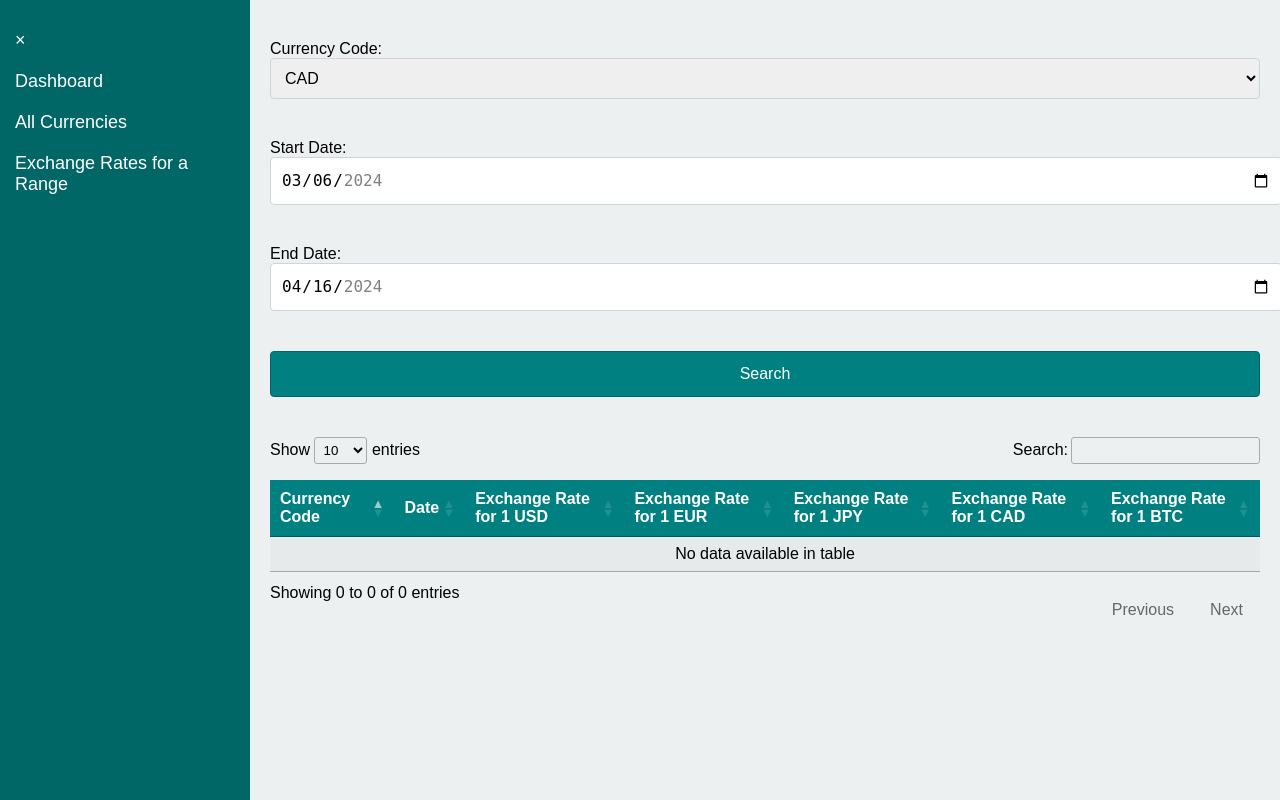
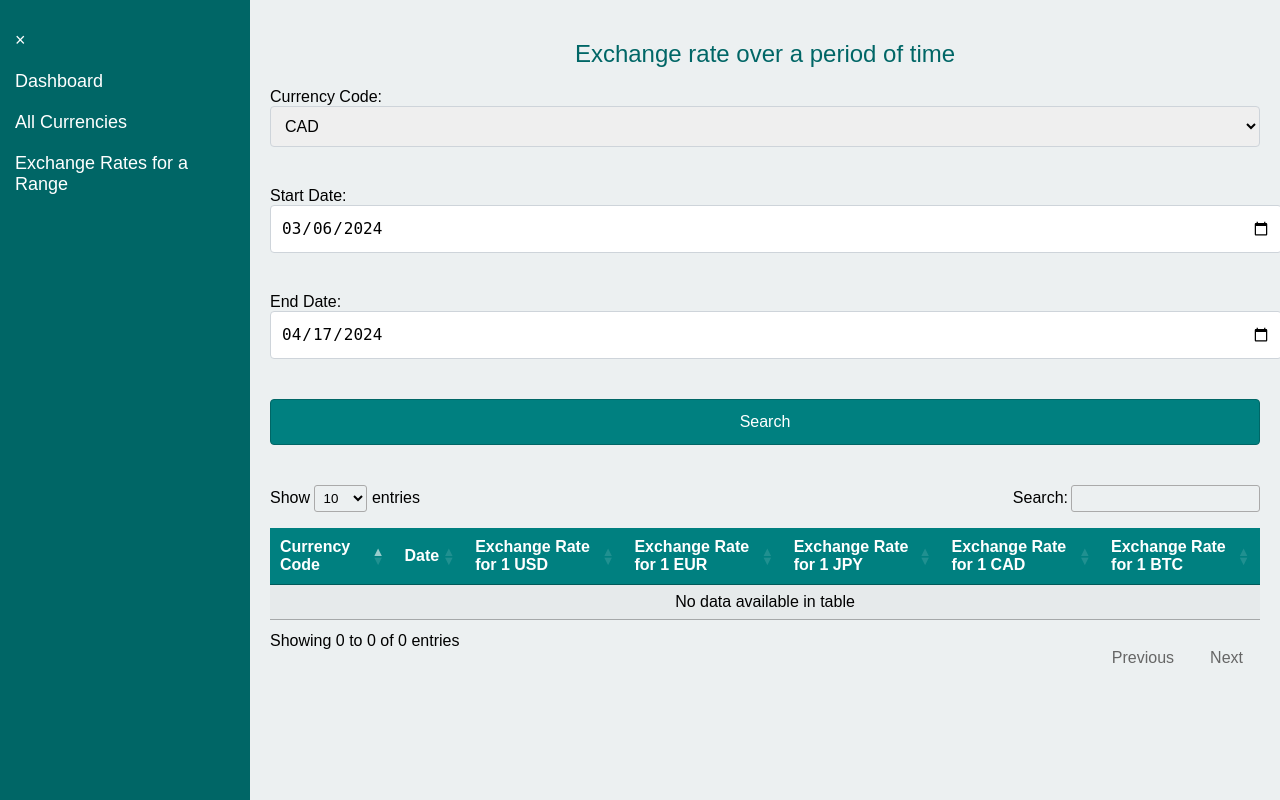
Before and after one commit to AnushiyaPitchaiNadar/Currencies, a Flask app: page /range in a window 1280 px wide. Run offline with Flask 3, Linux system fonts and the light colour scheme; data that the repository does not hold is empty; some libraries are stand-ins or nearby versions.

Commit message:
Changes to job, dashboard and range of currencies

```diff
--- a/app.py
+++ b/app.py
@@ -124,11 +124,12 @@
 
     return jsonify({'message': 'Currencies history updated successfully'}), 200
 
-@app.route('/', methods=['GET', 'POST'])  # Handle both GET and POST
+@app.route('/', methods=['GET', 'POST'])
 def dashboard():
     currency_codes = ['usd', 'eur', 'btc', 'jpy', 'cad', 'inr', 'sgd', 'chf', 'krw', 'gbp']
     default_start_date = '2024-03-06'
-    default_end_date = '2024-04-16'
+    today_date = datetime.date.today().strftime("%Y-%m-%d")
+    default_end_date = today_date
 
     if request.method == 'POST':
         selected_currency = request.form.get('currency_code', 'cad')
@@ -143,12 +144,17 @@
     try:
         with conn.cursor(cursor_factory=RealDictCursor) as cur:
             cur.execute("""
-                    SELECT currency_code, exchange_date, exchange_rate_usd, exchange_rate_eur, exchange_rate_jpy,
-                           exchange_rate_cad, exchange_rate_btc
-                    FROM currencies_history
-                    WHERE currency_code = %s AND exchange_date BETWEEN %s AND %s
-                    ORDER BY exchange_date ASC
-                """, (selected_currency, start_date, end_date))
+                SELECT currency_code, %s as exchange_date, exchange_rate_usd, exchange_rate_eur, exchange_rate_jpy,
+                       exchange_rate_cad, exchange_rate_btc
+                FROM currencies
+                WHERE currency_code = %s
+                UNION
+                SELECT currency_code, exchange_date, exchange_rate_usd, exchange_rate_eur, exchange_rate_jpy,
+                       exchange_rate_cad, exchange_rate_btc
+                FROM currencies_history
+                WHERE currency_code = %s AND exchange_date BETWEEN %s AND %s
+                ORDER BY exchange_date ASC
+            """, (today_date, selected_currency, selected_currency, start_date, end_date))
             data = cur.fetchall()
     finally:
         conn.close()
@@ -175,7 +181,8 @@
 def currency_range():
     currency_codes = ['usd', 'eur', 'btc', 'jpy', 'cad', 'inr', 'sgd', 'chf', 'krw', 'gbp']
     default_start_date = '2024-03-06'
-    default_end_date = '2024-04-16'
+    today_date = datetime.date.today().strftime("%Y-%m-%d")
+    default_end_date = today_date
 
     selected_currency = request.form.get('currency_code', 'cad')
     start_date = request.form.get('start_date', default_start_date)
@@ -185,16 +192,21 @@
     try:
         with conn.cursor(cursor_factory=RealDictCursor) as cur:
             cur.execute("""
+                SELECT currency_code, %s as exchange_date, exchange_rate_usd, exchange_rate_eur, exchange_rate_jpy,
+                       exchange_rate_cad, exchange_rate_btc
+                FROM currencies
+                WHERE currency_code = %s
+                UNION
                 SELECT currency_code, exchange_date, exchange_rate_usd, exchange_rate_eur, exchange_rate_jpy,
                        exchange_rate_cad, exchange_rate_btc
                 FROM currencies_history
                 WHERE currency_code = %s AND exchange_date BETWEEN %s AND %s
-                ORDER BY exchange_date ASC
-            """, (selected_currency, start_date, end_date))
+                ORDER BY exchange_date DESC
+            """, (today_date, selected_currency, selected_currency, start_date, end_date))
             data = cur.fetchall()
     finally:
         conn.close()
-    return render_template('currency_range.html', currency_codes=currency_codes, data=data,
+    return render_template('currency_range.html', title = "Exchange rate over a period of time", currency_codes=currency_codes, data=data,
                            selected_currency=selected_currency, start_date=start_date, end_date=end_date)
 
 
@@ -228,18 +240,18 @@
     """)
     conn.commit()
 
-    # Trigger the /update-currencies endpoint
-    requests.post('http://localhost:5000/update-currencies')
-
     # Close the connection
     cur.close()
     conn.close()
+
+    # Updating the currencies
+    update_currencies()
 
     logging.info("Job completed - Copied data from currencies to currencies history")
 
 
 scheduler = BackgroundScheduler()
-scheduler.add_job(func=copy_currencies_to_history, trigger='cron', hour=16, minute=24)
+scheduler.add_job(func=copy_currencies_to_history, trigger='cron', hour=14, minute=30)
 scheduler.start()
 
 if __name__ == '__main__':
--- a/templates/currency_range.html
+++ b/templates/currency_range.html
@@ -13,11 +13,11 @@
         </div>
         <div class="form-field">
             <label for="start_date">Start Date:</label>
-            <input type="date" id="start_date" name="start_date" class="form-control" required value="{{ start_date }}" min="2024-03-06" max="2024-04-16">
+            <input type="date" id="start_date" name="start_date" class="form-control" required value="{{ start_date }}" min="2024-03-06" max="<?= date('Y-m-d'); ?>">
         </div>
         <div class="form-field">
             <label for="end_date">End Date:</label>
-            <input type="date" id="end_date" name="end_date" class="form-control" required value="{{ end_date }}" min="2024-03-06" max="2024-04-16">
+            <input type="date" id="end_date" name="end_date" class="form-control" required value="{{ end_date }}" min="2024-03-06" max="<?= date('Y-m-d'); ?>">
         </div>
         <div class="form-field">
             <button type="submit" class="form-control btn-search">Search</button>
```
Also changed, not shown: templates/dashboard.html (+5 -4 lines), 1 other file.
